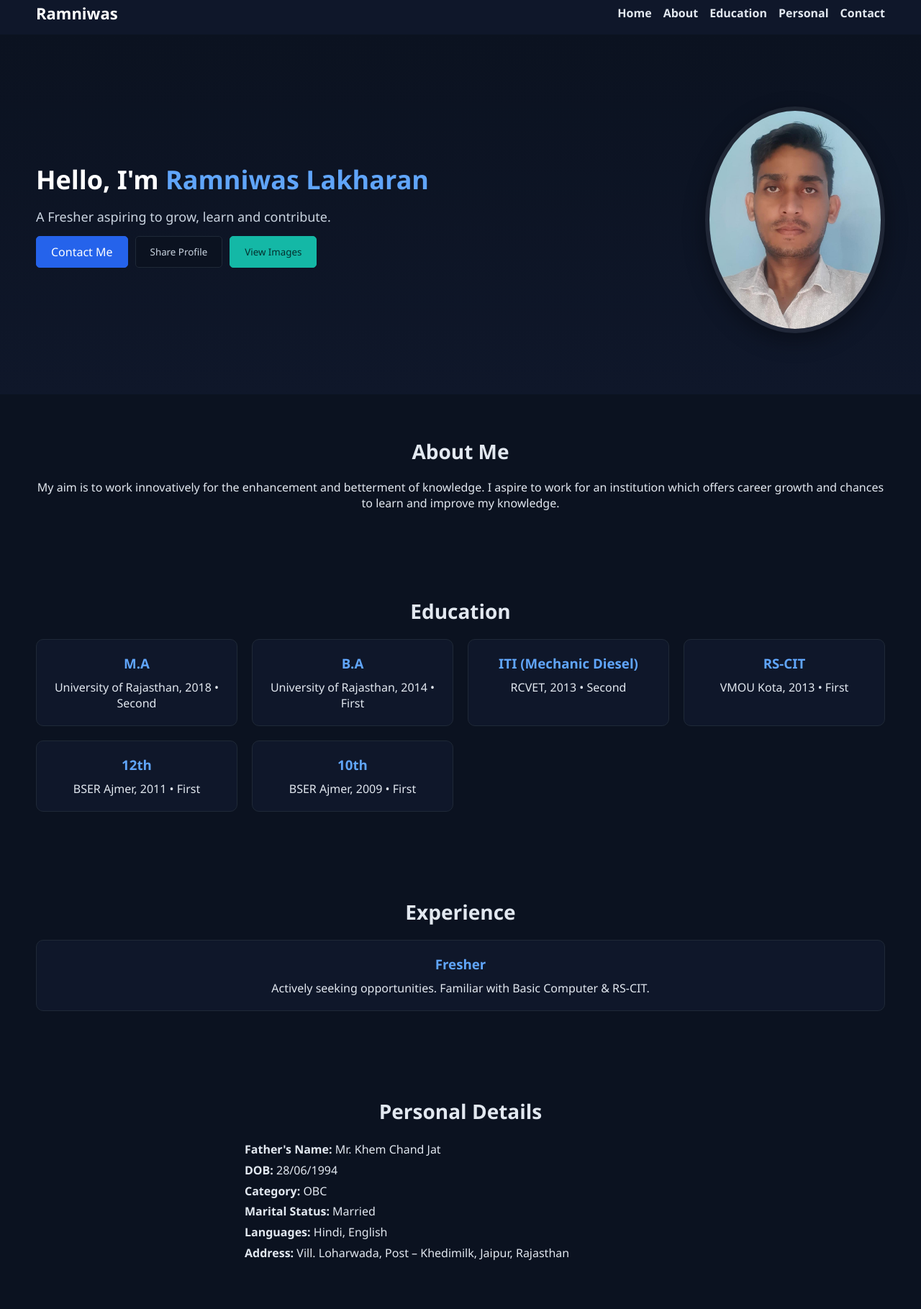
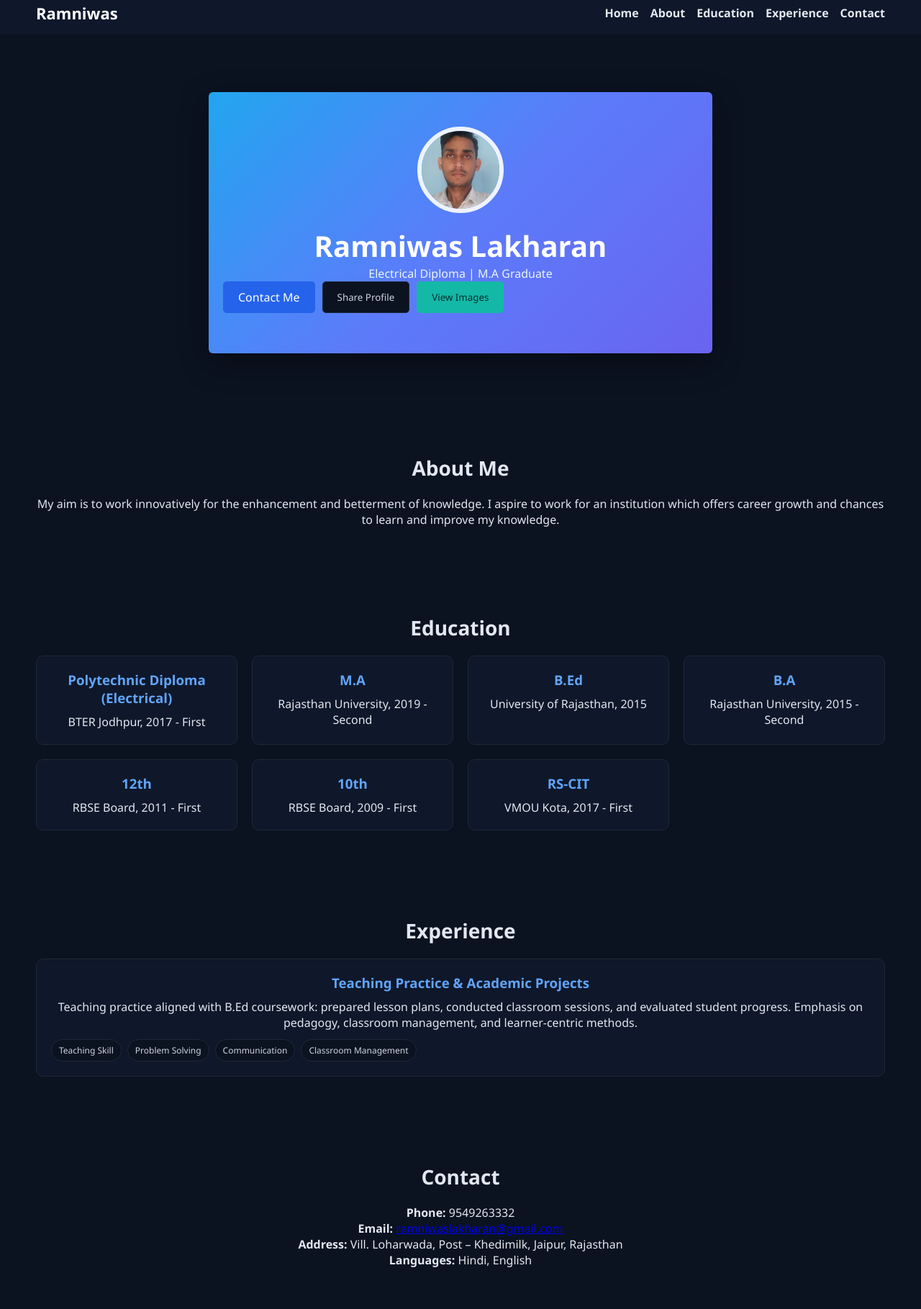
Before and after one commit to Manishbharodiya/Ramniwas_resume, a plain HTML site: page index.html in a window 1280 px wide. Shown: the part 12-1831 px from the top of the page at 72% size. Drawn offline with Linux system fonts and the light colour scheme.

Commit message:
changes styles

```diff
--- a/index.html
+++ b/index.html
@@ -18,7 +18,7 @@
         <li><a href="#home">Home</a></li>
         <li><a href="#about">About</a></li>
         <li><a href="#education">Education</a></li>
-        <li><a href="#personal">Personal</a></li>
+        <li><a href="#experience">Experience</a></li>
         <li><a href="#contact">Contact</a></li>
       </ul>
     </nav>
@@ -26,17 +26,15 @@
 
   <!-- Hero Section -->
   <section id="home" class="hero">
-    <div class="hero-content">
-      <h1>Hello, I'm <span>Ramniwas Lakharan</span></h1>
-      <p class="subtitle">A Fresher aspiring to grow, learn and contribute.</p>
+    <div class="hero-box">
+      <img class="hero-avatar" src="public/image.png" alt="Ramniwas Lakharan">
+      <h1><span>Ramniwas Lakharan</span></h1>
+      <p class="subtitle">Electrical Diploma | M.A Graduate</p>
       <div class="cta-group">
         <a href="#contact" class="btn primary">Contact Me</a>
         <button class="btn ghost" id="shareProfile" aria-label="Share profile">Share Profile</button>
         <button class="btn accent" id="openGallery" aria-haspopup="dialog" aria-controls="galleryModal">View Images</button>
       </div>
-    </div>
-    <div class="hero-image">
-      <img src="public/image.png" alt="Ramniwas Lakharan">
     </div>
   </section>
 
@@ -51,12 +49,13 @@
   <section id="education" class="education section">
     <h2>Education</h2>
     <div class="timeline">
-      <div class="card"><h3>M.A</h3><p>University of Rajasthan, 2018 • Second</p></div>
-      <div class="card"><h3>B.A</h3><p>University of Rajasthan, 2014 • First</p></div>
-      <div class="card"><h3>ITI (Mechanic Diesel)</h3><p>RCVET, 2013 • Second</p></div>
-      <div class="card"><h3>RS-CIT</h3><p>VMOU Kota, 2013 • First</p></div>
-      <div class="card"><h3>12th</h3><p>BSER Ajmer, 2011 • First</p></div>
-      <div class="card"><h3>10th</h3><p>BSER Ajmer, 2009 • First</p></div>
+      <div class="card"><h3>Polytechnic Diploma (Electrical)</h3><p>BTER Jodhpur, 2017 - First</p></div>
+      <div class="card"><h3>M.A</h3><p>Rajasthan University, 2019 - Second</p></div>
+      <div class="card"><h3>B.Ed</h3><p>University of Rajasthan, 2015</p></div>
+      <div class="card"><h3>B.A</h3><p>Rajasthan University, 2015 - Second</p></div>
+      <div class="card"><h3>12th</h3><p>RBSE Board, 2011 - First</p></div>
+      <div class="card"><h3>10th</h3><p>RBSE Board, 2009 - First</p></div>
+      <div class="card"><h3>RS-CIT</h3><p>VMOU Kota, 2017 - First</p></div>
     </div>
   </section>
 
@@ -65,30 +64,27 @@
     <h2>Experience</h2>
     <div class="timeline">
       <div class="card">
-        <h3>Fresher</h3>
-        <p>Actively seeking opportunities. Familiar with Basic Computer & RS-CIT.</p>
+        <h3>Teaching Practice & Academic Projects</h3>
+        <p>Teaching practice aligned with B.Ed coursework: prepared lesson plans, conducted classroom sessions, and evaluated student progress. Emphasis on pedagogy, classroom management, and learner-centric methods.</p>
+        <div class="skills">
+          <span class="chip">Teaching Skill</span>
+          <span class="chip">Problem Solving</span>
+          <span class="chip">Communication</span>
+          <span class="chip">Classroom Management</span>
+        </div>
       </div>
     </div>
   </section>
 
-  <!-- Personal Section -->
-  <section id="personal" class="personal section">
-    <h2>Personal Details</h2>
-    <ul>
-      <li><strong>Father's Name:</strong> Mr. Khem Chand Jat</li>
-      <li><strong>DOB:</strong> 28/06/1994</li>
-      <li><strong>Category:</strong> OBC</li>
-      <li><strong>Marital Status:</strong> Married</li>
-      <li><strong>Languages:</strong> Hindi, English</li>
-      <li><strong>Address:</strong> Vill. Loharwada, Post – Khedimilk, Jaipur, Rajasthan</li>
-    </ul>
-  </section>
+
 
   <!-- Contact Section -->
   <section id="contact" class="contact section">
     <h2>Contact</h2>
     <p><strong>Phone:</strong> 9549263332</p>
     <p><strong>Email:</strong> <a href="mailto:ramniwaslakharan@gmail.com">ramniwaslakharan@gmail.com</a></p>
+    <p><strong>Address:</strong> Vill. Loharwada, Post – Khedimilk, Jaipur, Rajasthan</p>
+    <p><strong>Languages:</strong> Hindi, English</p>
   </section>
 
   <!-- Gallery Modal -->
--- a/style.css
+++ b/style.css
@@ -72,28 +72,43 @@
 
   /* Hero */
   .hero {
+    padding: 80px 20px;
+    background: #0b1220;
     display: flex;
-    justify-content: space-between;
     align-items: center;
-    padding: 80px 50px;
-    background: linear-gradient(180deg, #0b1220 0%, #0f172a 100%);
-    flex-wrap: wrap;
+    justify-content: center;
   }
 
-  .hero-content h1 {
-    font-size: 36px;
-    color: #fff;
+  .hero-box {
+    width: 100%;
+    max-width: 700px;
+    background: linear-gradient(135deg, #22a6f0 0%, #5b7cfa 50%, #6a64f1 100%);
+    border-radius: 6px;
+    padding: 48px 20px 56px;
+    text-align: center;
+    position: relative;
+    box-shadow: 0 12px 40px rgba(0,0,0,0.35);
   }
+
+  .hero-avatar {
+    width: 120px;
+    height: 120px;
+    object-fit: cover;
+    border-radius: 999px;
+    border: 6px solid rgba(255,255,255,0.9);
+    display: block;
+    margin: 0 auto 18px;
+  }
+
+  .hero-content h1 { font-size: 36px; color: #fff; }
+  .hero-box h1 { font-size: 40px; color: #fff; margin-top: 4px; }
 
   .hero-content h1 span {
     color: #60a5fa;
   }
 
-  .hero-content p {
-    margin: 15px 0;
-    font-size: 18px;
-    color: #cbd5e1;
-  }
+  .hero-content p { margin: 15px 0; font-size: 18px; color: #cbd5e1; }
+  .hero-box .subtitle { color: #eaf6ff; }
 
   .cta-group { display: flex; flex-wrap: wrap; gap: 10px; }
 
@@ -119,13 +134,7 @@
   .btn.accent { background:#14b8a6; border-color:#14b8a6; color:#042f2e; }
   .btn.accent:hover { background:#0d9488; color:#e7fffb; }
 
-  .hero-image img {
-    width: 250px;
-    border-radius: 50%;
-    margin-top: 20px;
-    border: 6px solid rgba(255,255,255,0.08);
-    box-shadow: 0 10px 30px rgba(0,0,0,0.35);
-  }
+  /* remove old split hero image layout */
 
   /* Sections */
   .section {
@@ -157,6 +166,8 @@
     margin-bottom: 10px;
     color: #60a5fa;
   }
+  .skills { margin-top: 12px; display: flex; flex-wrap: wrap; gap: 8px; }
+  .chip { background:#0b1220; border:1px solid #1f2937; color:#cbd5e1; padding:6px 10px; border-radius:999px; font-size: 12px; }
 
   /* Personal */
   .personal ul {
```
